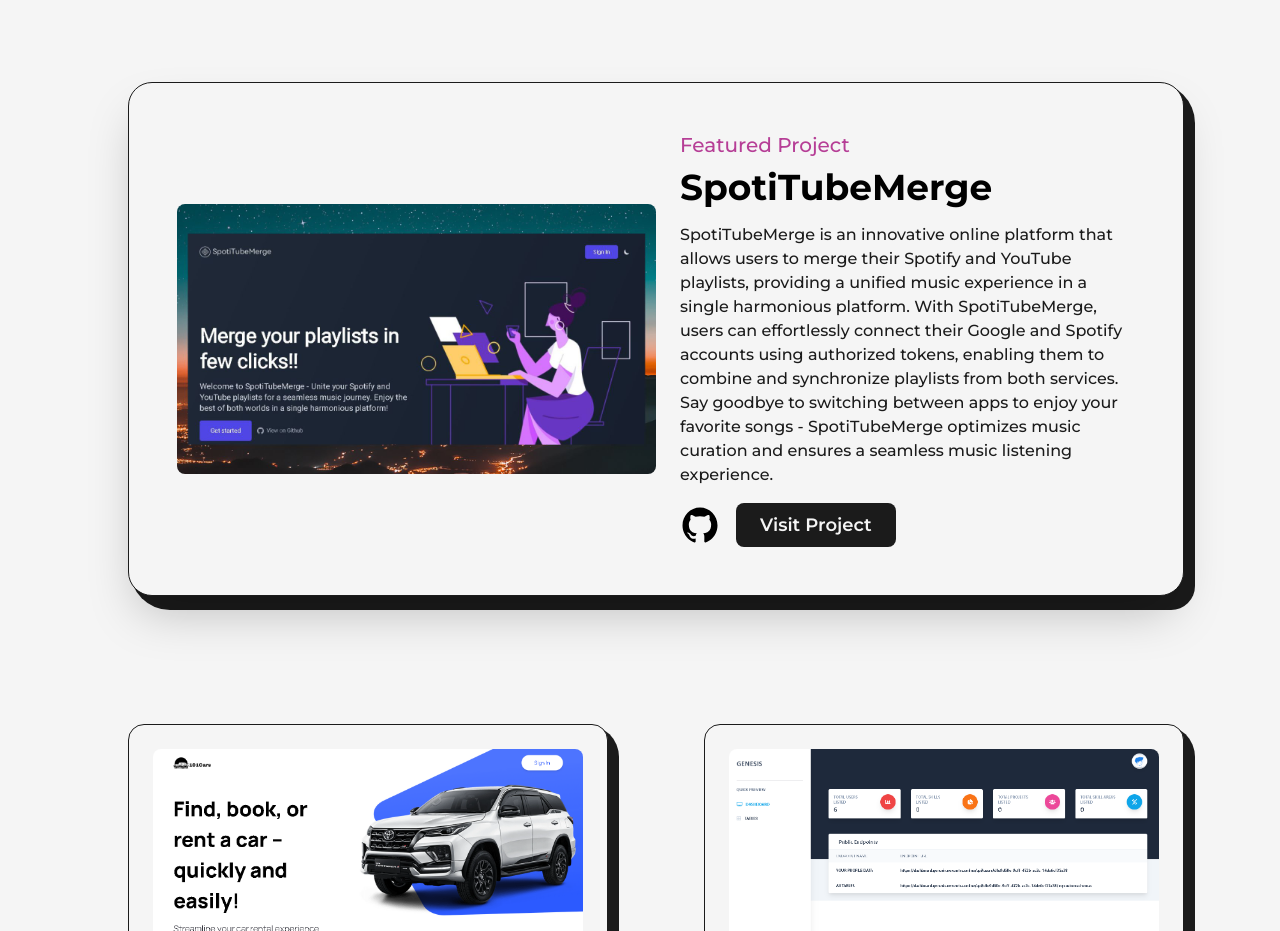
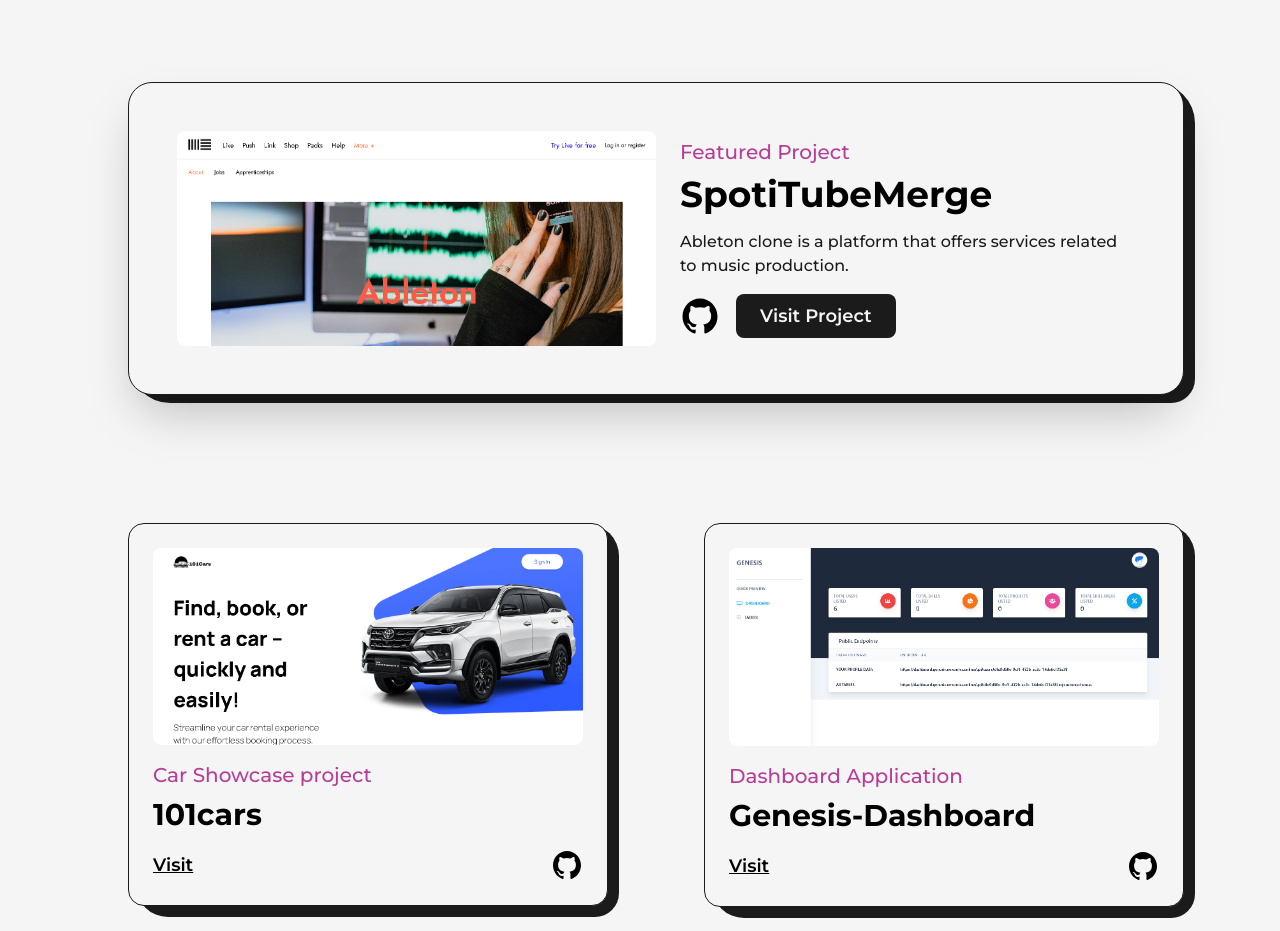
Before and after one commit to Chipsii/portfolio, a Next.js app: page /projects in a window 1280 px wide. Shown: the part 1500-2431 px from the top of the page. Built offline with nearby package versions, Linux system fonts and the light colour scheme.

Commit message:
change one project

```diff
--- a/src/pages/projects.js
+++ b/src/pages/projects.js
@@ -7,7 +7,7 @@
 import React from "react";
 import project1 from "../../public/images/projects/portfolio-site.jpg";
 import subProject from "../../public/images/projects/portfolio-site-2.jpg";
-import project2 from "../../public/images/projects/sym.jpg";
+import project2 from "../../public/images/projects/AbletonClone.jpg";
 import todolist from "../../public/images/projects/todolist.jpg";
 import carShowcase from "../../public/images/projects/carShowcase.jpg";
 import dashboard from "../../public/images/projects/dashboard.jpg";
@@ -178,11 +178,9 @@
               <FeaturedProject
                 title="SpotiTubeMerge"
                 img={project2}
-                summary="SpotiTubeMerge is an innovative online platform that allows users to merge their Spotify and YouTube playlists, providing a unified music experience in a single harmonious platform.
-                    With SpotiTubeMerge, users can effortlessly connect their Google and Spotify accounts using authorized tokens, enabling them to combine and synchronize playlists from both services.
-                    Say goodbye to switching between apps to enjoy your favorite songs - SpotiTubeMerge optimizes music curation and ensures a seamless music listening experience."
-                link="https://spotitubemerge.nexentra.online"
-                github="https://github.com/Chipsii/"
+                summary="Ableton clone is a platform that offers services related to music production."
+                link="https://ableton-clone-pi.vercel.app/"
+                github="https://github.com/Chipsii/ableton-clone"
                 type="Featured Project"
               />
             </div>
```
Also changed, not shown: public/images/projects/AbletonClone.jpg (added), public/images/projects/sym.jpg (deleted).
